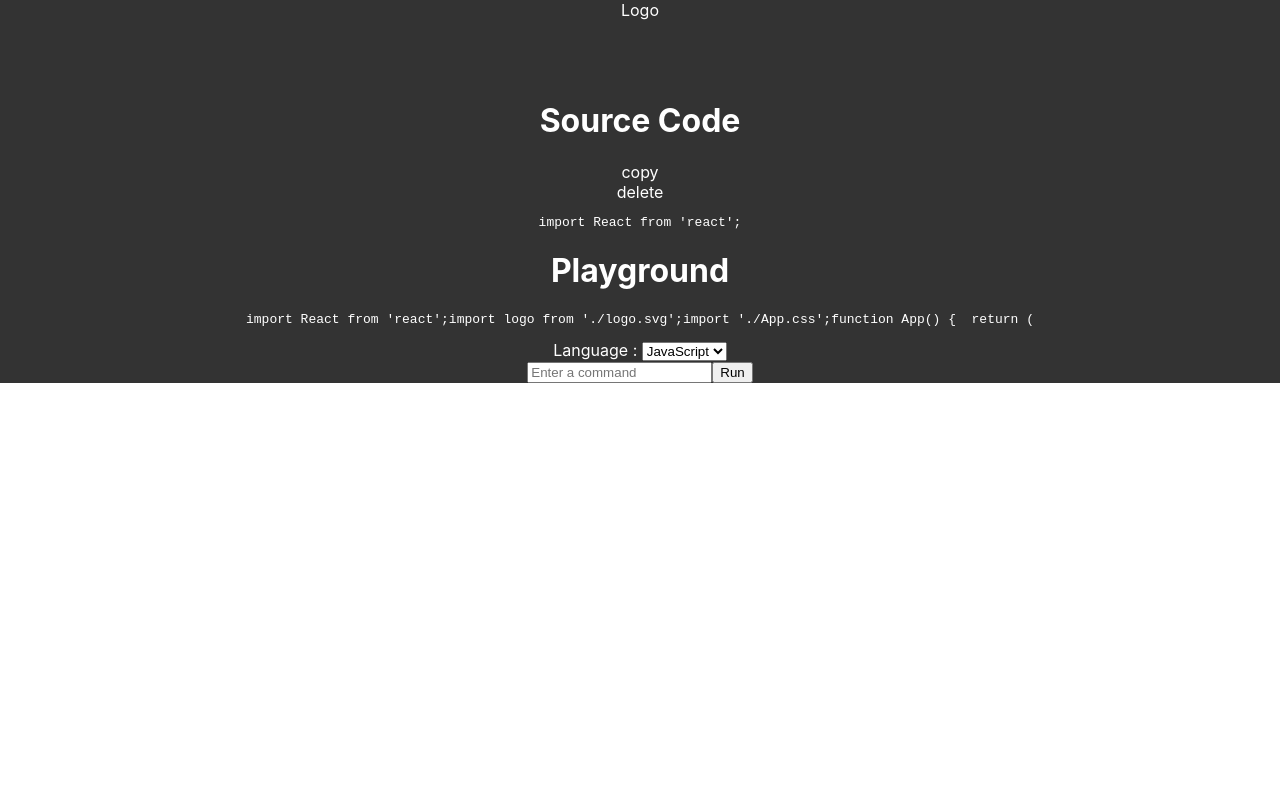
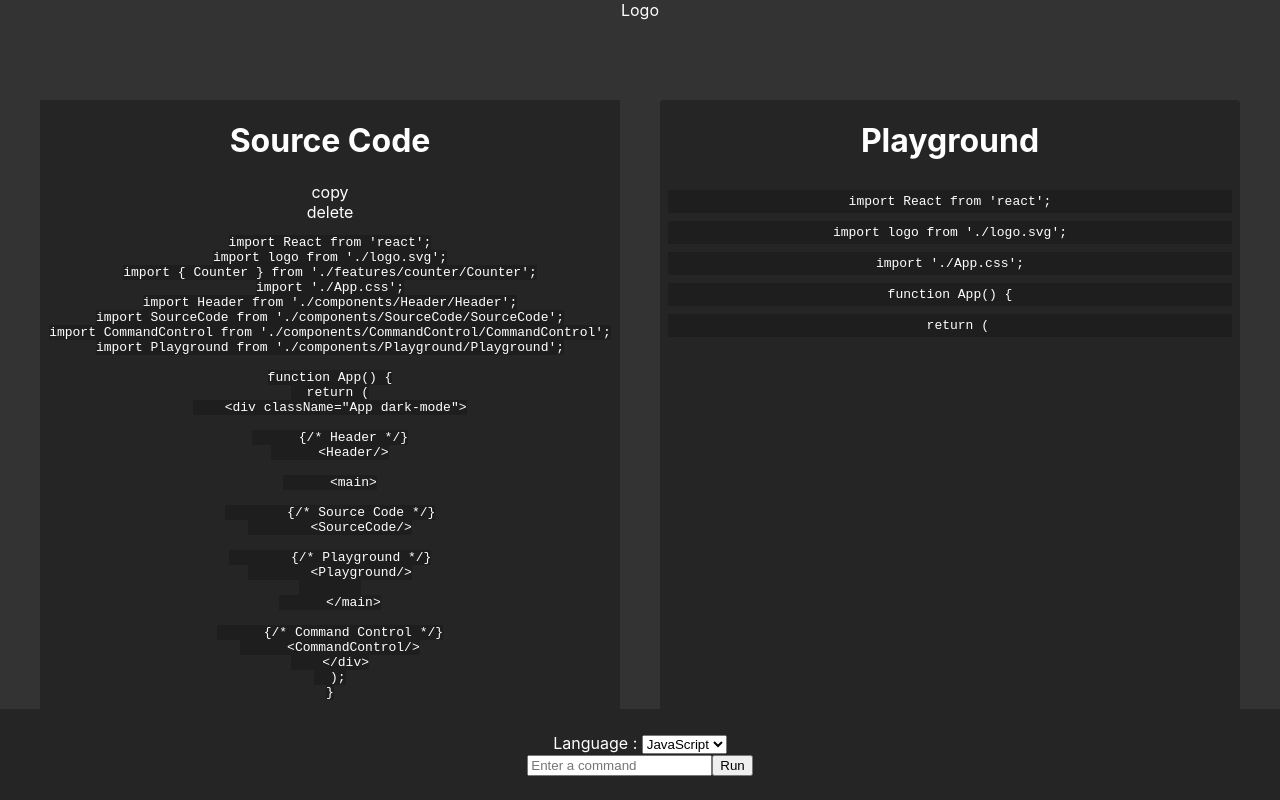
Before and after one commit to abhaykvincent/typeflow, a React (Create React App) app: page / in a window 1280 px wide. Built offline with nearby package versions, Linux system fonts and the light colour scheme.

Commit message:
Component in Main stylized

```diff
--- a/src/components/CommandControl/CommandControl.jsx
+++ b/src/components/CommandControl/CommandControl.jsx
@@ -1,5 +1,5 @@
 import React from 'react'
-
+import './CommandControl.scss'
 function CommandControl() {
   return (
     <div className="command-control">
--- /dev/null
+++ b/src/components/CommandControl/CommandControl.scss
@@ -0,0 +1,8 @@
+.command-control{
+    position: fixed;
+    bottom: 0;
+    right: 0;
+    width: 100vw;
+    padding: 8px*3;
+    background-color: #252526;
+}
--- a/src/components/Playground/Playground.jsx
+++ b/src/components/Playground/Playground.jsx
@@ -1,5 +1,5 @@
 import React from 'react'
-
+import  './Playground.scss'
 function Playground() {
   return (
     <div className="playground">
--- /dev/null
+++ b/src/components/Playground/Playground.scss
@@ -0,0 +1,13 @@
+.playground{
+    background-color: #252526;
+    border-radius: 4px;
+    pre{
+        display: grid;
+        padding: 8px;
+    }
+    code{
+        background-color: #1E1E1E;
+        margin-bottom: 8px;
+        padding: 4px;
+    }
+}
--- a/src/components/SourceCode/SourceCode.jsx
+++ b/src/components/SourceCode/SourceCode.jsx
@@ -1,5 +1,5 @@
 import React from 'react'
-
+import './SourceCode.scss'
 function SourceCode() {
   return (
     <div className="source-code">
@@ -15,7 +15,40 @@ function SourceCode() {
         {/* Final Code */}
         <pre>
             <code>
-            {`import React from 'react';`}
+            {`import React from 'react';
+import logo from './logo.svg';
+import { Counter } from './features/counter/Counter';
+import './App.css';
+import Header from './components/Header/Header';
+import SourceCode from './components/SourceCode/SourceCode';
+import CommandControl from './components/CommandControl/CommandControl';
+import Playground from './components/Playground/Playground';
+
+function App() {
+  return (
+    <div className="App dark-mode">
+
+      {/* Header */}
+      <Header/>
+
+      <main>
+
+        {/* Source Code */}
+        <SourceCode/>
+
+        {/* Playground */}
+        <Playground/>
+
+      </main>
+
+      {/* Command Control */}
+      <CommandControl/>
+    </div>
+  );
+}
+
+export default App;
+`}
             </code>
         </pre>
         </div>
--- /dev/null
+++ b/src/components/SourceCode/SourceCode.scss
@@ -0,0 +1,8 @@
+.source-code{
+    background-color: #252526;
+
+    code{
+        background-color: #1E1E1E;
+        text-align: left;
+    }
+}
--- a/src/index.css
+++ b/src/index.css
@@ -1,3 +1,6 @@
+*{
+  box-sizing: border-box;
+}
 body {
   margin: 0;
   font-family: -apple-system, BlinkMacSystemFont, 'Segoe UI', 'Roboto', 'Oxygen',
@@ -8,7 +11,20 @@ body {
 }
 
 .App.dark-mode{
+  width: 100vw;
+  height: 100vh;
   padding-top: 80px;
   background-color: #333333;
   color: #ffffff;
 }
+
+.App main{
+  position: fixed;
+  bottom: 100px;
+  display: grid;
+  grid-template-columns: 1fr 1fr;
+  grid-gap: 40px;
+  width: 100%;
+  height: 80vh;
+  padding: 40px;
+}
```
Lines whose indentation alone changed are shown as unchanged.
